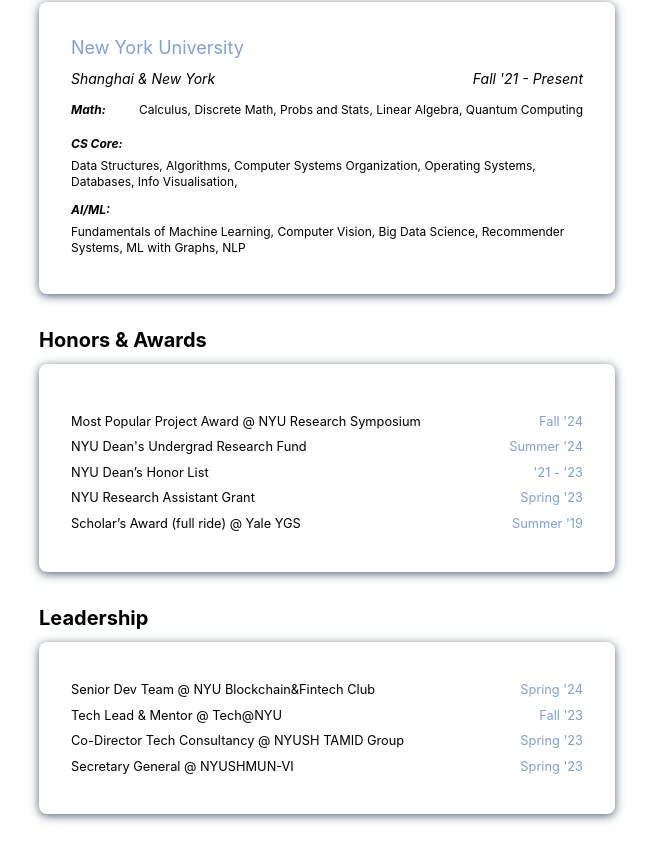
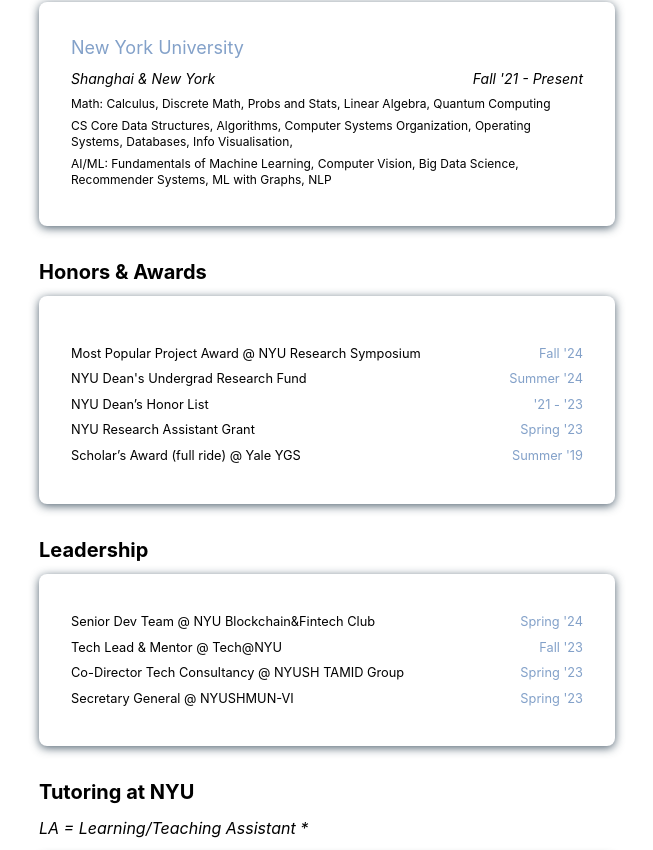
Before and after one commit to s-haider10/portfolio-blog, a Next.js app: page /experience in a window 1280 px wide. Shown: the part 732-1582 px from the top of the page, without its empty margins (313-966 px from the left). Built offline with nearby package versions, Linux system fonts and the light colour scheme.

Commit message:
Update page.tsx

```diff
--- a/app/experience/page.tsx
+++ b/app/experience/page.tsx
@@ -19,20 +19,17 @@
               Shanghai & New York{" "}
               <span className="float-right ">Fall '21 - Present</span>{" "}
             </p>
-
             <p className="text-xs text-gray-450">
-              <p className="font-bold italic">Math:</p> Calculus, Discrete Math,
-              Probs and Stats, Linear Algebra, Quantum Computing
+              Math: Calculus, Discrete Math, Probs and Stats, Linear Algebra,
+              Quantum Computing
             </p>
             <p className="text-xs text-gray-450">
-              <p className="font-bold italic">CS Core:</p> Data Structures,
-              Algorithms, Computer Systems Organization, Operating Systems,
-              Databases, Info Visualisation,
+              CS Core Data Structures, Algorithms, Computer Systems
+              Organization, Operating Systems, Databases, Info Visualisation,
             </p>
             <p className="text-xs text-gray-450">
-              <p className="font-bold italic">AI/ML:</p> Fundamentals of Machine
-              Learning, Computer Vision, Big Data Science, Recommender Systems,
-              ML with Graphs, NLP
+              AI/ML: Fundamentals of Machine Learning, Computer Vision, Big Data
+              Science, Recommender Systems, ML with Graphs, NLP
             </p>
           </div>
         </div>
@@ -86,11 +83,11 @@
           </div>
         </div>
         <h2 className="font-semibold text-xl">Tutoring at NYU</h2>
-        <p className="text-sm italic"> Learning Assistant = LA</p>
+        <p className="text-2xs italic"> LA = Learning/Teaching Assistant *</p>
         <div className="experience-box">
           <div className="tutoring">
             <p>
-              Lead for All CS Tutors
+              Lead LA for All CS Courses
               <span className="float-right custom-blue">
                 Fall '24 - Present
               </span>
```
